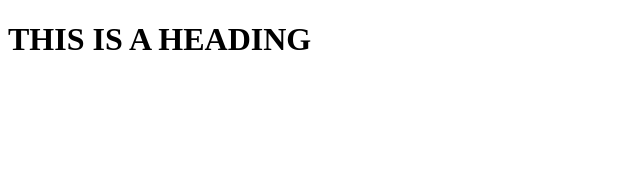
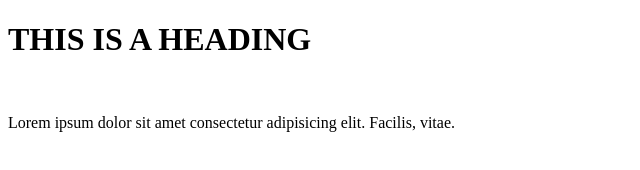
Before and after one commit to Harsheeta-kapoor/Branch_Practice, a plain HTML site: page index.html in a window 1280 px wide. Shown: the whole page, without its empty margins (0-640 px from the left). Drawn offline with Linux system fonts and the light colour scheme.

Commit message:
third version

```diff
--- a/index.html
+++ b/index.html
@@ -9,5 +9,6 @@
 <body>
     <h1> THIS IS A HEADING </h1>
     <img src="" alt="">
+    <p>Lorem ipsum dolor sit amet consectetur adipisicing elit. Facilis, vitae.</p>
 </body>
 </html>
```
